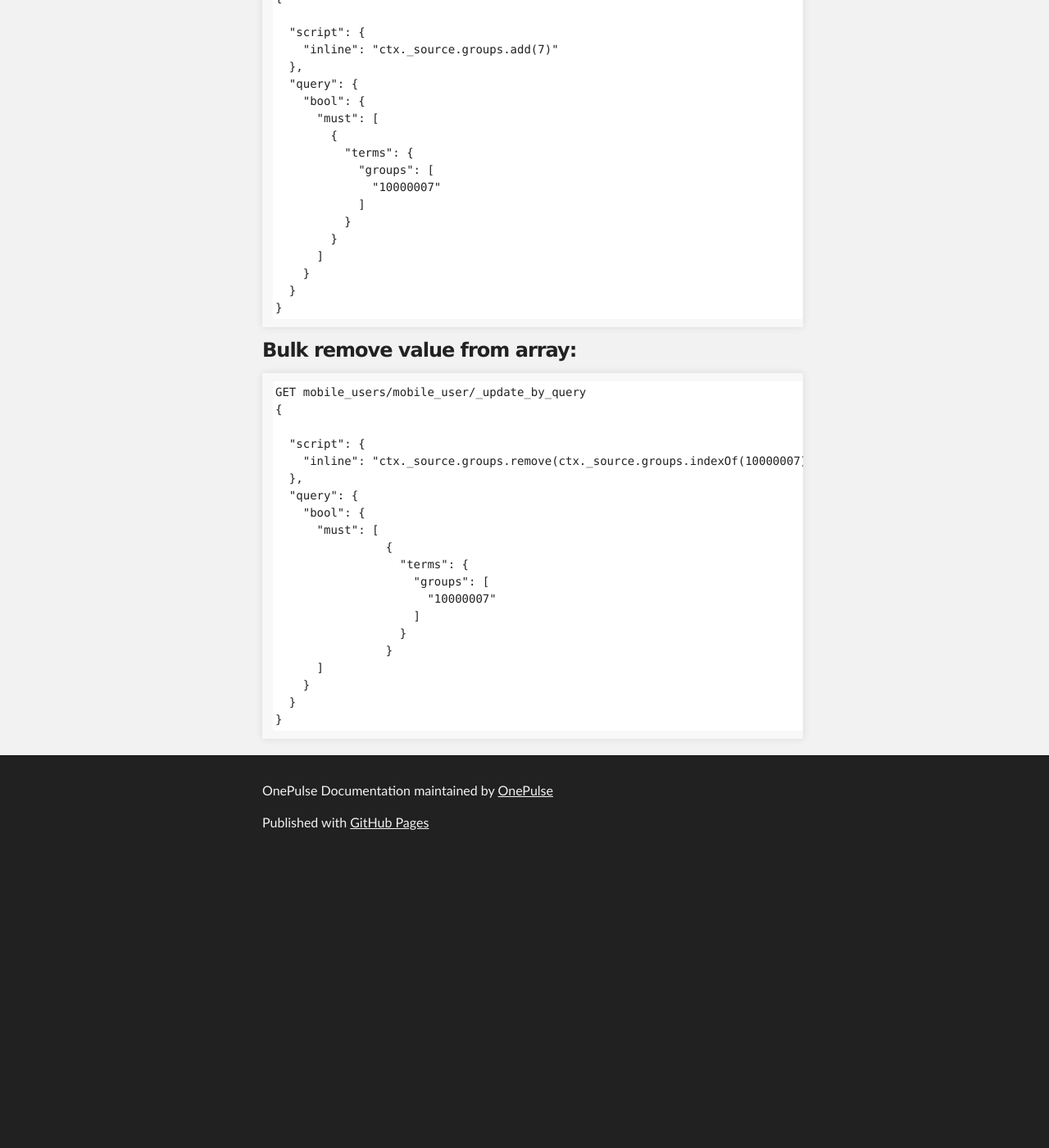
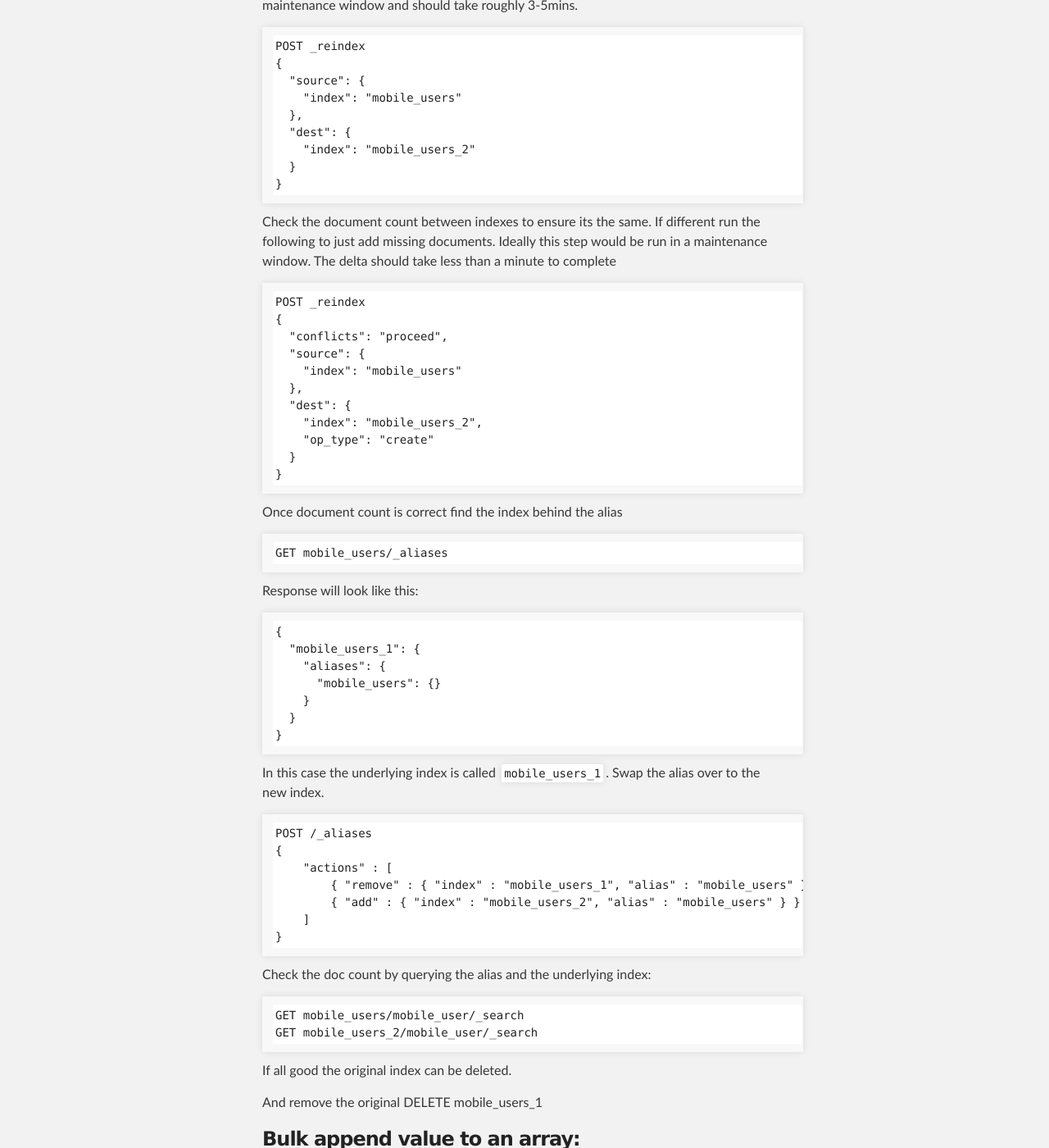
Before and after one commit to OnePulse/documentation, a Jekyll site: the page built from private/elasticsearch/ElasticSearch Cheat Sheet.md, in a window 1280 px wide and 1400 px high, scrolled down 421 px. Shown: the whole window at 82% size. Built offline with Jekyll 4.4.1, drawn with Linux system fonts in a browser that asks for light colours; our own code applies the rules of GitHub Pages for plain Markdown files; before the commit the page ends 1471 px from its top, so only the background shows below that; some of the changed text lies outside the part shown.

Commit message:
Added re-alias procedure to es cheatsheet

```diff
--- a/private/elasticsearch/ElasticSearch Cheat Sheet.md
+++ b/private/elasticsearch/ElasticSearch Cheat Sheet.md
@@ -1,4 +1,70 @@
 ## Elasticsearch Cheat Sheet
+
+###Live Update Mappings
+First create a new index as temp index
+	`php artisan elasticsearch:mapping mobile_users_2`
+
+Then copy the existing index into the temp index. This step can be done in prep for a maintenance window and should take roughly 3-5mins.
+
+	POST _reindex
+	{
+	  "source": {
+	    "index": "mobile_users"
+	  },
+	  "dest": {
+	    "index": "mobile_users_2"
+	  }
+	}
+
+Check the document count between indexes to ensure its the same. If different run the following to just add missing documents. Ideally this step would be run in a maintenance window. The delta should take less than a minute to complete
+
+	POST _reindex
+	{
+	  "conflicts": "proceed",
+	  "source": {
+	    "index": "mobile_users"
+	  },
+	  "dest": {
+	    "index": "mobile_users_2",
+	    "op_type": "create"
+	  }
+	}
+
+Once document count is correct find the index behind the alias
+
+	GET mobile_users/_aliases
+
+Response will look like this:
+
+	{
+	  "mobile_users_1": {
+	    "aliases": {
+	      "mobile_users": {}
+	    }
+	  }
+	}
+
+In this case the underlying index is called `mobile_users_1`. Swap the alias over to the new index.
+
+	POST /_aliases
+	{
+	    "actions" : [
+		{ "remove" : { "index" : "mobile_users_1", "alias" : "mobile_users" } },
+		{ "add" : { "index" : "mobile_users_2", "alias" : "mobile_users" } }
+	    ]
+	}
+
+Check the doc count by querying the alias and the underlying index:
+
+	GET mobile_users/mobile_user/_search
+	GET mobile_users_2/mobile_user/_search
+
+If all good the original index can be deleted.
+
+And remove the original
+	DELETE mobile_users_1
+
+
 
 ### Bulk append value to an array:
     GET mobile_users/mobile_user/_update_by_query
```
Also changed, not shown: push_campaigns/logic-sequence.png (added).
